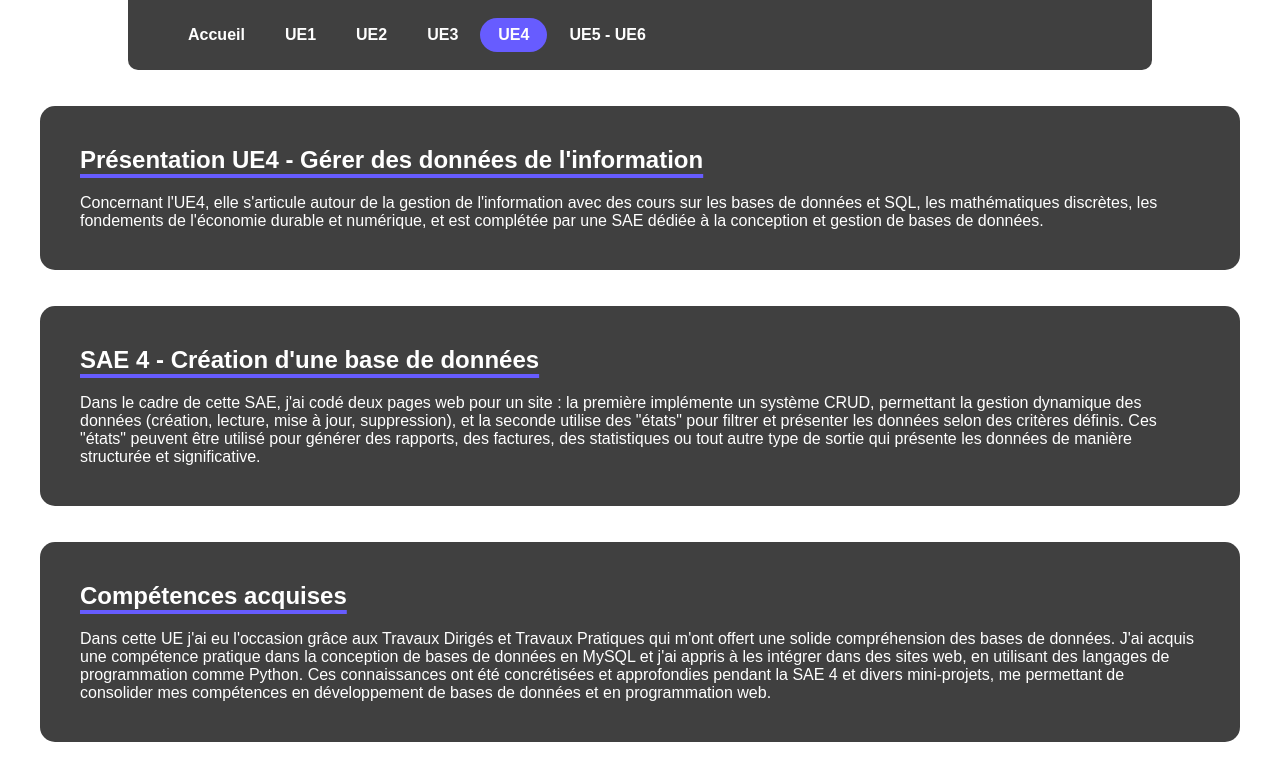
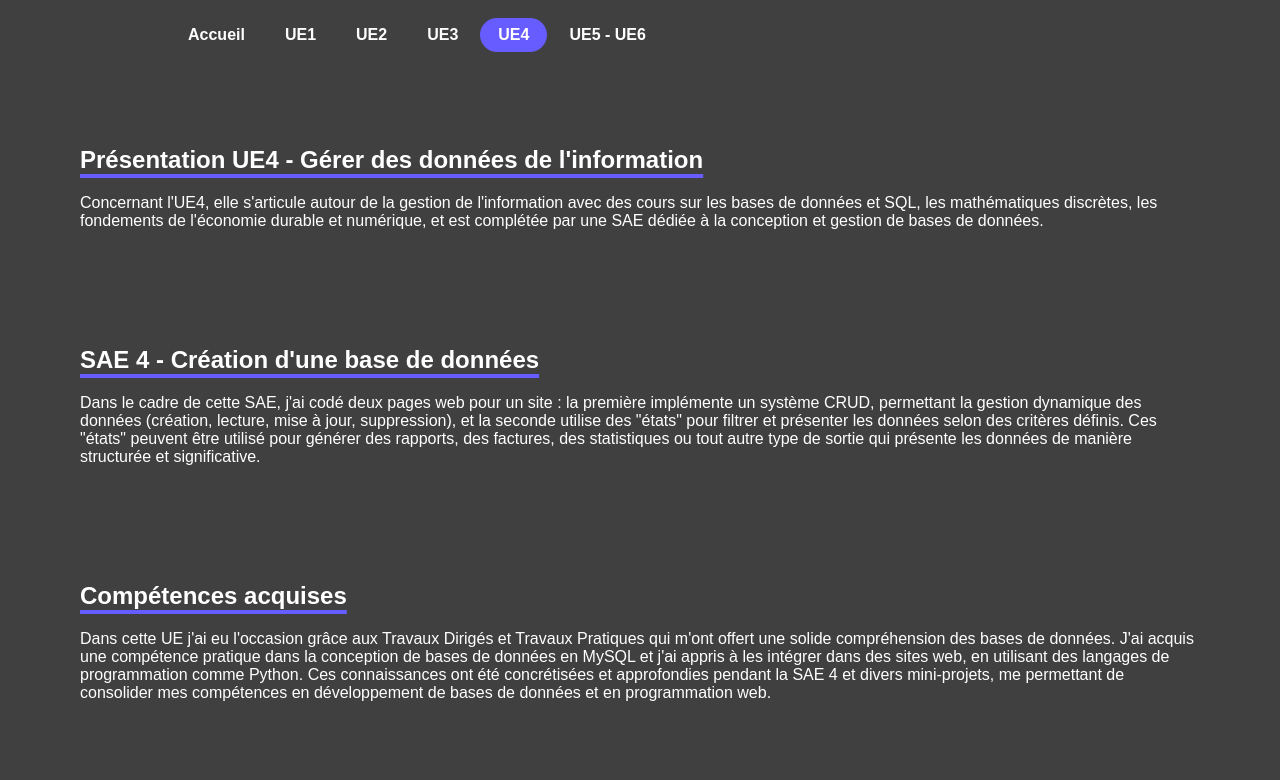
Before and after one commit to SemihAslan123/portfolio, a plain HTML site: page pages/ue4.html in a window 1280 px wide. Drawn offline with Linux system fonts and the light colour scheme.

Commit message:
Update ue4.html

```diff
--- a/pages/ue4.html
+++ b/pages/ue4.html
@@ -8,7 +8,7 @@
     <link rel="stylesheet" href="../css/navbar.css">
     <link rel="icon" href="img/logo.ico" type="logo">
 </head>
-<body>
+<body style="background-color: #404040;">
     <header>
         <!--
         <div class="logo">
```
